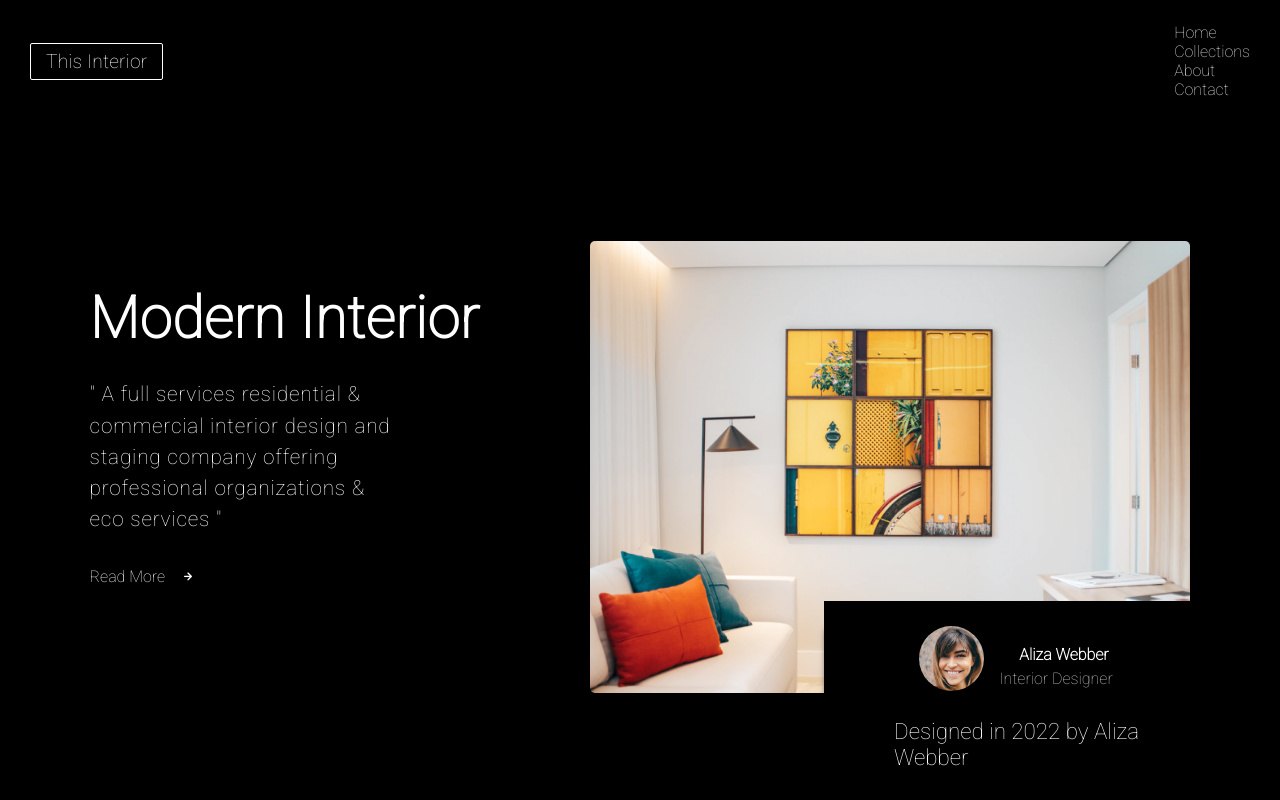
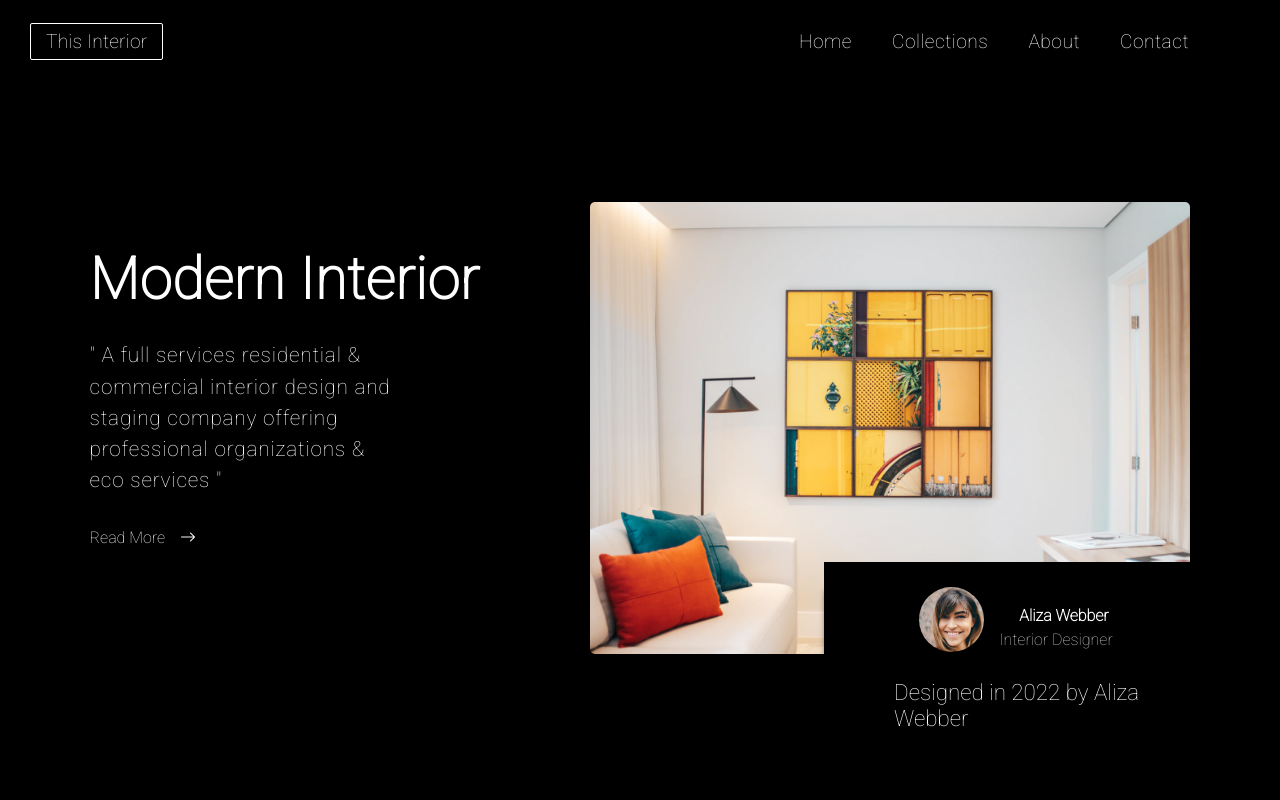
Before and after one commit to WaiYanMoeMyintt/Dev-Challenges, a plain HTML site: page Interior Consultant/index.html in a window 1280 px wide. Shown: the top 800 px of the page. Drawn offline with nearby package versions, Linux system fonts and the light colour scheme.

Commit message:
Update a complete html code

```diff
--- a/Interior Consultant/index.html
+++ b/Interior Consultant/index.html
@@ -6,7 +6,7 @@
    <meta name="description" content="A full services residential & commercial interior design and
    staging company offering professional organizations & eco services">
    <meta name="viewport" content="width=device-width, initial-scale=1.0">
-   <link rel="stylesheet" href="https://unicons.iconscout.com/release/v4.0.0/css/line.css">
+   <link rel="stylesheet" href="https://cdn.jsdelivr.net/npm/bootstrap-icons@1.8.1/font/bootstrap-icons.css">
    <link rel="stylesheet" href="Final/style.css">
    <link rel="icon" href="image/devchallenges.png">
    <title>Interior Consultant</title>
@@ -19,8 +19,13 @@
               <a href="index.htm">This Interior</a>
            </div>
 
-           <div class="navbar-section">
-                <ul>
+           <div class="humburger">
+              <span class="bar"></span>
+              <span class="bar"></span>
+              <span class="bar"></span>
+           </div>
+
+                <ul class="navbar-links">
                    <li>
                        <a target="_blank" class="home" href="#">Home</a>
                    </li>
@@ -34,7 +39,7 @@
                       <a target="_blank" href="#">Contact</a>
                    </li>
                 </ul>
-           </div>
+
      </nav>
           <!--navigation bar end-->
 
@@ -50,7 +55,7 @@
                      eco services "
                   </p>
                   <div class="section-link">
-                     <a href="#">Read More<i class="uil uil-arrow-right"></i></a>
+                     <a href="#">Read More<i class="bi bi-arrow-right"></i></a>
                   </div>
                </div>
                <div class="subsection-header">
```
